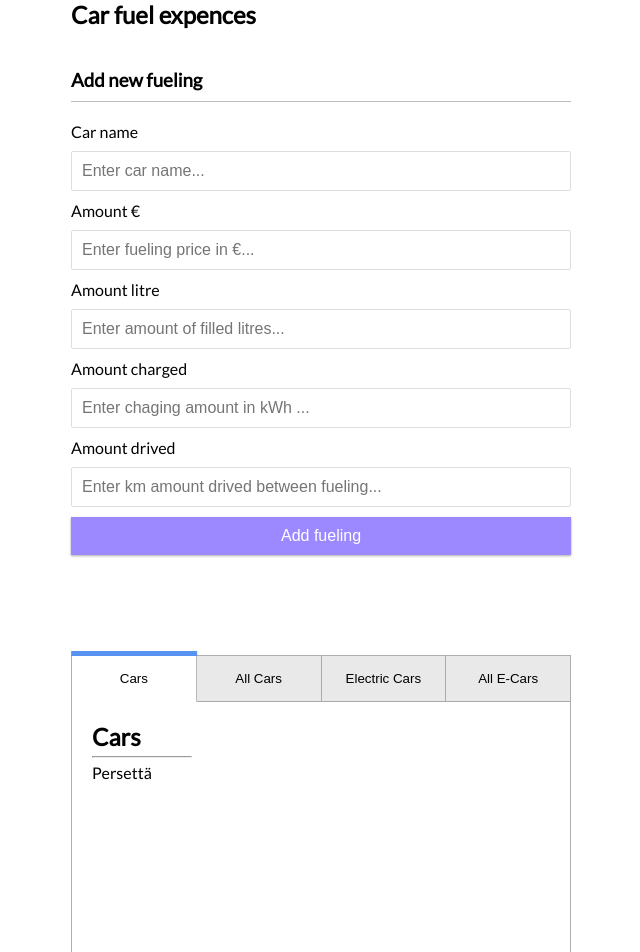
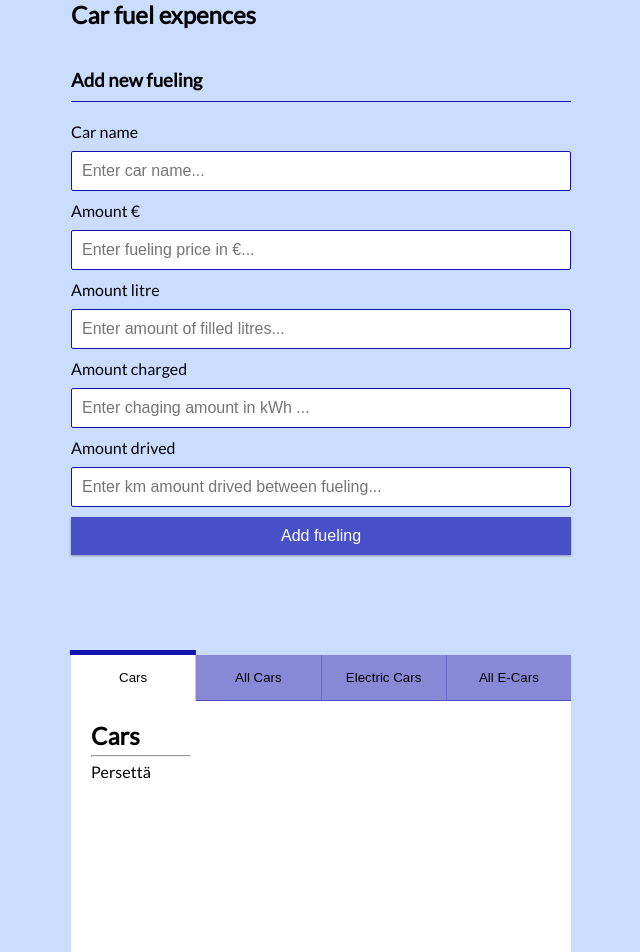
Before and after one commit to mixmading/frontend-teamwork, a React (Create React App) app: page / in a window 1280 px wide. Shown: the top 952 px of the page, without its empty margins (319-959 px from the left). Built offline with nearby package versions, Linux system fonts and the light colour scheme.

Commit message:
Vähä vittu tyyliä

```diff
--- a/src/App.css
+++ b/src/App.css
@@ -30,7 +30,7 @@ h1 {
 }
 
 h3 {
-  border-bottom: 1px solid #bbb;
+  border-bottom: 1px solid rgb(17, 20, 175);
   padding-bottom: 10px;
   margin: 40px 0 10px;
 }
@@ -41,7 +41,7 @@ h4 {
 }
 
 .inc-exp-container {
-  background-color: #fff;
+  background-color: #ffffff;
   box-shadow: var(--box-shadow);
   padding: 20px;
   display: flex;
@@ -55,7 +55,7 @@ h4 {
 }
 
 .inc-exp-container > div:first-of-type {
-  border-right: 1px solid #dedede;
+  border-right: 1px solid #ffffff;
 }
 
 .money {
@@ -79,7 +79,7 @@ label {
 
 input[type='text'],
 input[type='number'] {
-  border: 1px solid #dedede;
+  border: 1px solid rgb(17, 20, 175);
   border-radius: 2px;
   display: block;
   font-size: 16px;
@@ -89,7 +89,7 @@ input[type='number'] {
 
 .btn {
   cursor: pointer;
-  background-color: #9c88ff;
+  background-color: rgba(17, 20, 175, 0.7);
   box-shadow: var(--box-shadow);
   color: #fff;
   border: 0;
@@ -114,7 +114,7 @@ input[type='number'] {
 .list li {
   background-color: #fff;
   box-shadow: var(--box-shadow);
-  color: #333;
+  color: #000000;
   display: flex;
   justify-content: space-between;
   position: relative;
@@ -157,7 +157,7 @@ input[type='number'] {
 }
 
 body {
-  background: #fff;
+  background: #cbddff;
 }
 
 .container {
@@ -166,10 +166,10 @@ body {
   position: relative;
   width: 500px;
   height: 300px;
-  background: #f1f1f1;
+  background: #ffffff;
   margin: 100px auto 0;
   word-break: break-all;
-  border: 1px solid rgba(0, 0, 0, 0.274);
+  border: 1px solid rgba(rgba(17, 20, 175, 0.7));
 }
 
 .bloc-tabs {
@@ -180,19 +180,19 @@ body {
   padding: 15px;
   text-align: center;
   width: 50%;
-  background: rgba(128, 128, 128, 0.075);
+  background: rgba(17, 20, 175, 0.5);
   cursor: pointer;
-  border-bottom: 1px solid rgba(0, 0, 0, 0.274);
+  border-bottom: 1px solid rgba(17, 20, 175, 0.5);
   box-sizing: content-box;
   position: relative;
   outline: none;
 }
 .tabs:not(:last-child){
-  border-right: 1px solid rgba(0, 0, 0, 0.274);
+  border-right: 1px solid rgba(17, 20, 175, 0.274);
 }
 
 .active-tabs  {
-  background: white;
+  background: rgb(255, 255, 255);
   border-bottom: 1px solid transparent;
 }
 
@@ -205,10 +205,8 @@ body {
   transform: translateX(-50%);
   width: calc(100% + 2px);
   height: 5px;
-  background: rgb(88, 147, 241);
+  background: rgb(17, 20, 175);
 }
-
-
 
 button {
   border: none;
@@ -218,7 +216,7 @@ button {
   flex-grow : 1;
 }
 .content {
-  background: white;
+  background: rgba(255, 255, 255, 0);
   padding: 20px;
   width: 100%;
   height: 100%;
@@ -230,7 +228,7 @@ button {
 .content hr {
   width: 100px;
   height: 2px;
-  background: #222;
+  background: rgb(17, 20, 175);
   margin-bottom: 5px;
 }
 .content p {
```
